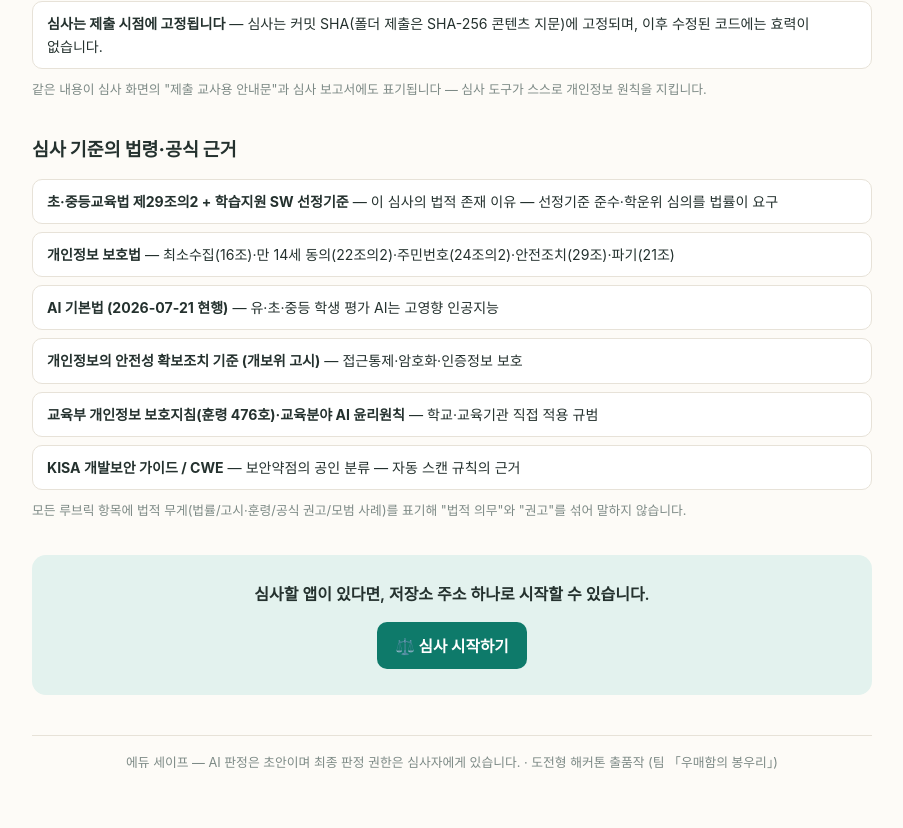
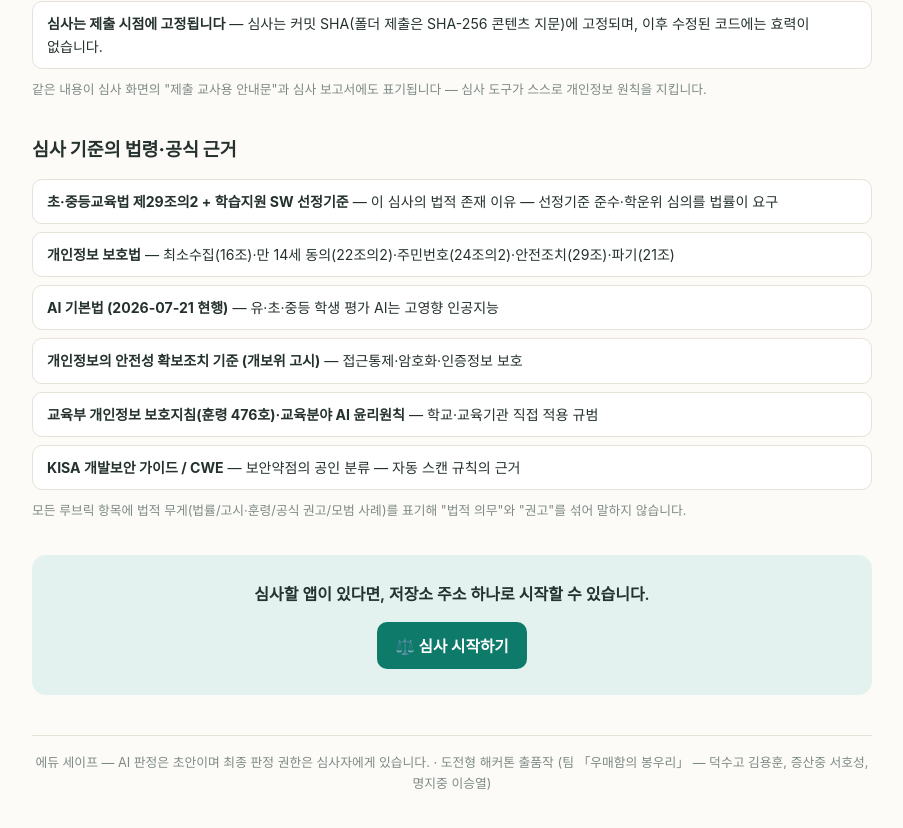
Before and after one commit to DevYonghunT/EduSafety, a React (Vite) app: page / in a window 1280 px wide. Shown: the part 2267-3095 px from the top of the page, without its empty margins (188-1091 px from the left). Built offline with nearby package versions, Linux system fonts and the light colour scheme.

Commit message:
feat: 푸터에 팀원 이름 표기 — 덕수고 김용훈, 증산중 서호성, 명지중 이승열
Co-Authored-By: Claude Fable 5 <noreply@anthropic.com>

```diff
--- a/src/App.jsx
+++ b/src/App.jsx
@@ -48,7 +48,7 @@ export default function App() {
       </main>
 
       <footer className="footer">
-        에듀 세이프 — AI 판정은 초안이며 최종 판정 권한은 심사자에게 있습니다. · 도전형 해커톤 출품작 (팀 「우매함의 봉우리」)
+        에듀 세이프 — AI 판정은 초안이며 최종 판정 권한은 심사자에게 있습니다. · 도전형 해커톤 출품작 (팀 「우매함의 봉우리」 — 덕수고 김용훈, 증산중 서호성, 명지중 이승열)
       </footer>
     </div>
   )
```
